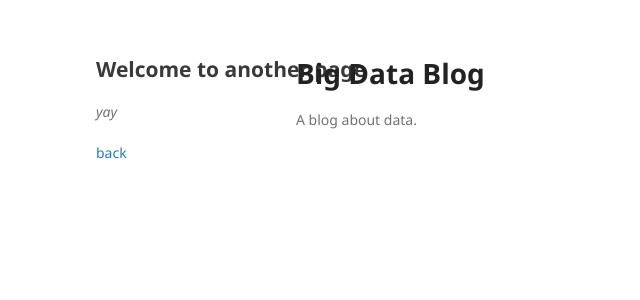
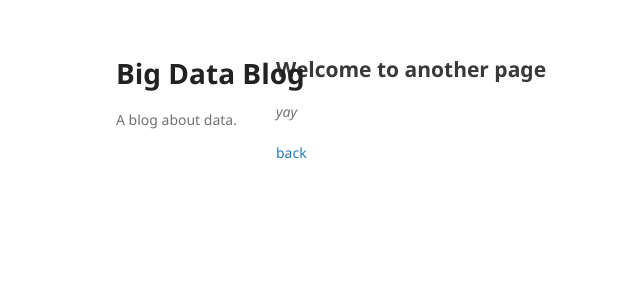
Before and after one commit to benquachtran/bigdatablog, a Jekyll site: the page built from another-page.md, in a window 1280 px wide. Shown: the top 300 px of the page, without its empty margins (94-734 px from the left). Built offline with Jekyll 4.4.1, drawn with Linux system fonts in a browser that asks for light colours; our own code applies the rules of GitHub Pages for plain Markdown files.

Commit message:
Update jekyll-theme-minimal.scss

```diff
--- a/_sass/jekyll-theme-minimal.scss
+++ b/_sass/jekyll-theme-minimal.scss
@@ -56,7 +56,7 @@ a:hover small {
 }
 
 .wrapper {
-  width:500px;
+  width:860px;
   margin:0 auto;
 }
 
```
